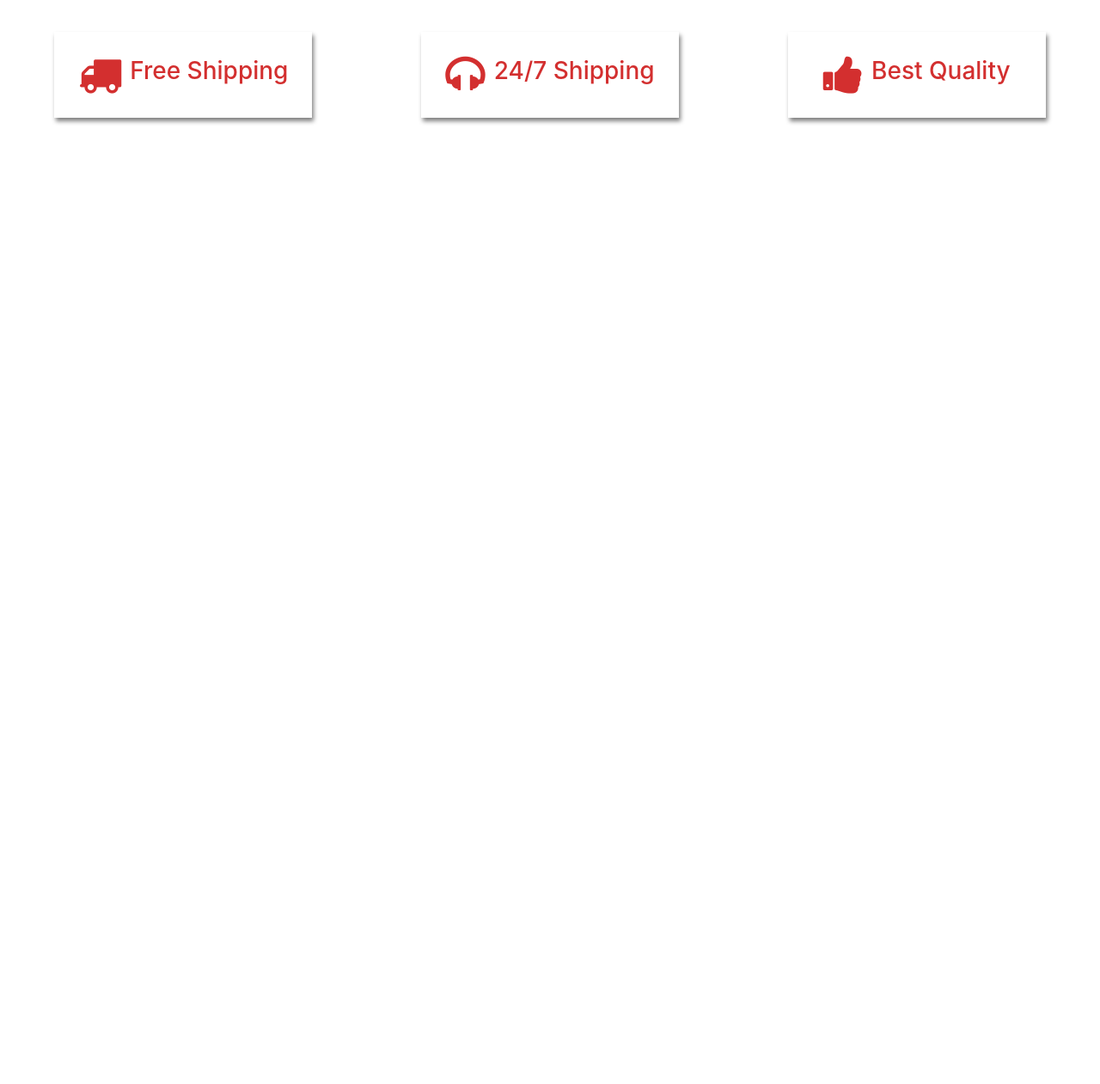
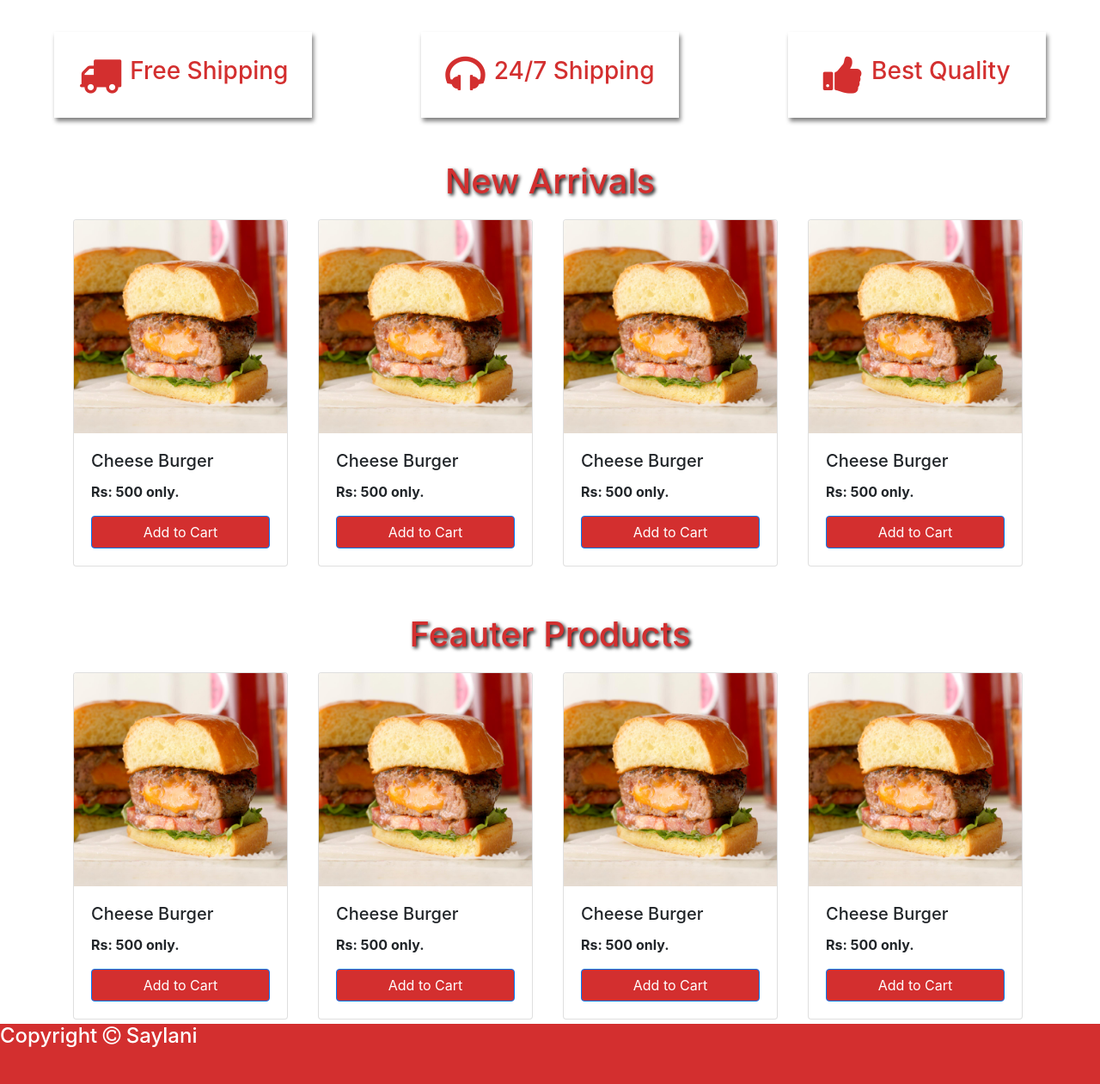
Before and after one commit to shahidyusuf/ECommorce, a plain HTML site: page index.html in a window 1280 px wide. Shown: the part 530-1791 px from the top of the page at 86% size. Before the commit the page ends 800 px from the top, so only its background shows below. Drawn offline with nearby package versions, Linux system fonts and the light colour scheme.

Commit message:
update home

```diff
--- a/index.html
+++ b/index.html
@@ -124,7 +124,118 @@
 </div>
         </div>
       </div>
+    <div class="newArrivals">
+      <div class="heading">
+        <h1>New Arrivals</h1>
+      </div>
+      <div class="container">
+        <div class="row justify-content-sm-center">
+          <div class="col-sm-12 col-md-6 col-lg-3">
+            <div class="card">
+              <img src="image/burger.jpg" class="card-img-top" alt="...">
+              <div class="card-body">
+                <h5 class="card-title">Cheese Burger</h5>
+                <p class="card-text">Rs: 500 only.</p>
+                <a href="#" class="btn btn-primary">Add to Cart</a>
+              </div>
+            </div>
+          </div>
+<div class="col-sm-12 col-md-6 col-lg-3">
+  <div class="card">
+  <img src="image/burger.jpg" class="card-img-top" alt="...">
+  <div class="card-body">
+    <h5 class="card-title">Cheese Burger</h5>
+    <p class="card-text">Rs: 500 only.</p>
+    <a href="#" class="btn btn-primary">Add to Cart</a>
+  </div>
+  </div>
+</div>
+<div class="col-sm-12 col-md-6 col-lg-3">
+  <div class="card">
+  <img src="image/burger.jpg" class="card-img-top" alt="...">
+  <div class="card-body">
+    <h5 class="card-title">Cheese Burger</h5>
+    <p class="card-text">Rs: 500 only.</p>
+    <a href="#" class="btn btn-primary">Add to Cart</a>
+  </div>
+  </div>
+</div>
+<div class="col-sm-12 col-md-6 col-lg-3">
+  <div class="card">
+  <img src="image/burger.jpg" class="card-img-top" alt="...">
+  <div class="card-body">
+    <h5 class="card-title">Cheese Burger</h5>
+    <p class="card-text">Rs: 500 only.</p>
+    <a href="#" class="btn btn-primary">Add to Cart</a>
+  </div>
+  </div>
+</div>
+        </div>
+      </div>
+
     </div>
+  </div>
+  <div class="newArrivals">
+    <div class="heading">
+      <h1>Feauter Products</h1>
+    </div>
+    <div class="container">
+      <div class="row justify-content-sm-center">
+        <div class="col-sm-12 col-md-6 col-lg-3">
+          <div class="card">
+            <img src="image/burger.jpg" class="card-img-top" alt="...">
+            <div class="card-body">
+              <h5 class="card-title">Cheese Burger</h5>
+              <p class="card-text">Rs: 500 only.</p>
+              <a href="#" class="btn btn-primary">Add to Cart</a>
+            </div>
+          </div>
+        </div>
+<div class="col-sm-12 col-md-6 col-lg-3">
+<div class="card">
+<img src="image/burger.jpg" class="card-img-top" alt="...">
+<div class="card-body">
+  <h5 class="card-title">Cheese Burger</h5>
+  <p class="card-text">Rs: 500 only.</p>
+  <a href="#" class="btn btn-primary">Add to Cart</a>
+</div>
+</div>
+</div>
+<div class="col-sm-12 col-md-6 col-lg-3">
+<div class="card">
+<img src="image/burger.jpg" class="card-img-top" alt="...">
+<div class="card-body">
+  <h5 class="card-title">Cheese Burger</h5>
+  <p class="card-text">Rs: 500 only.</p>
+  <a href="#" class="btn btn-primary">Add to Cart</a>
+</div>
+</div>
+</div>
+<div class="col-sm-12 col-md-6 col-lg-3">
+<div class="card">
+<img src="image/burger.jpg" class="card-img-top" alt="...">
+<div class="card-body">
+  <h5 class="card-title">Cheese Burger</h5>
+  <p class="card-text">Rs: 500 only.</p>
+  <a href="#" class="btn btn-primary">Add to Cart</a>
+</div>
+</div>
+</div>
+      </div>
+    </div>
+
+  </div>
+  <div>
+    <div>
+    <div class="footer">
+      <h4>Copyright <i class="fa fa-copyright" aria-hidden="true"></i> Saylani
+      </h4>
+    </div>
+    </div>
+    </div>
+  </div>
+    </div>
+
     <script src="https://cdn.jsdelivr.net/npm/jquery@3.5.1/dist/jquery.slim.min.js"integrity="sha384-DfXdz2htPH0lsSSs5nCTpuj/zy4C+OGpamoFVy38MVBnE+IbbVYUew+OrCXaRkfj" crossorigin="anonymous"></script>
 <script src="https://cdn.jsdelivr.net/npm/popper.js@1.16.1/dist/umd/popper.min.js" integrity="sha384-9/reFTGAW83EW2RDu2S0VKaIzap3H66lZH81PoYlFhbGU+6BZp6G7niu735Sk7lN" crossorigin="anonymous"></script>
 <script src="https://cdn.jsdelivr.net/npm/bootstrap@4.6.2/dist/js/bootstrap.min.js" integrity="sha384-+sLIOodYLS7CIrQpBjl+C7nPvqq+FbNUBDunl/OZv93DB7Ln/533i8e/mZXLi/P+" crossorigin="anonymous"></script>
--- a/style.css
+++ b/style.css
@@ -39,3 +39,44 @@ h3{
     flex-wrap: wrap;
 
 }
+.heading {
+    text-align: center;
+    font-weight: bold;
+    color: #D32F2F;
+    margin: 20px;
+    }
+    .heading > h1 {
+        text-shadow: 2px 2px 4px black;
+    }
+    .footer {
+        width: 100%;
+        background-color: #D32F2F;
+        height: 70px;
+    }
+    .footer > div {
+     text-align: center !important;
+     align-items: center !important;
+    }
+    h4 {
+        color: white;
+    }
+@media screen and (max-width: 600px) {
+    .card1, .card2, .card3{
+width: 100%;
+    }
+}
+.card {
+    width: 250px;
+    height: auto !important;
+    margin-bottom: 5px;
+}
+.card-text {
+    font-weight: bold;
+}
+.btn-primary {
+    width: 100%;
+    background-color:#D32F2F ;
+}
+.newArrivals {
+    margin-top: 50px;
+}
```
Also changed, not shown: image/boys.jpg (added), image/burger.jpg (added), image/car.jpg (added), image/man.jpg (added).
